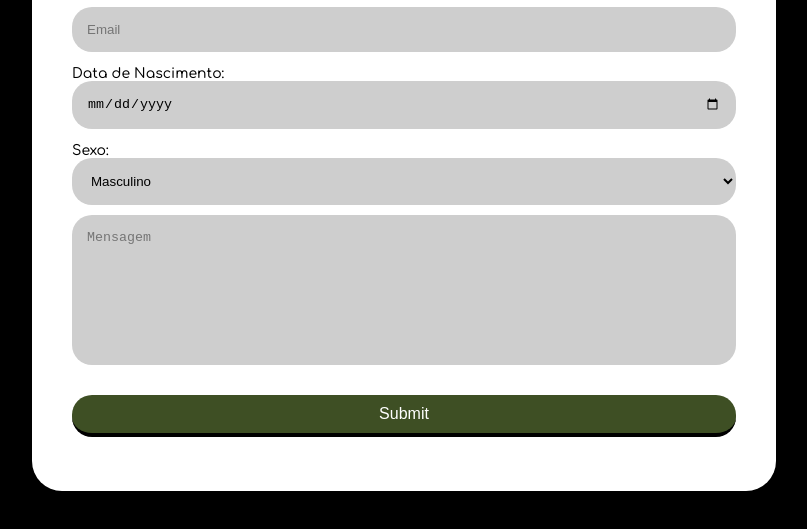
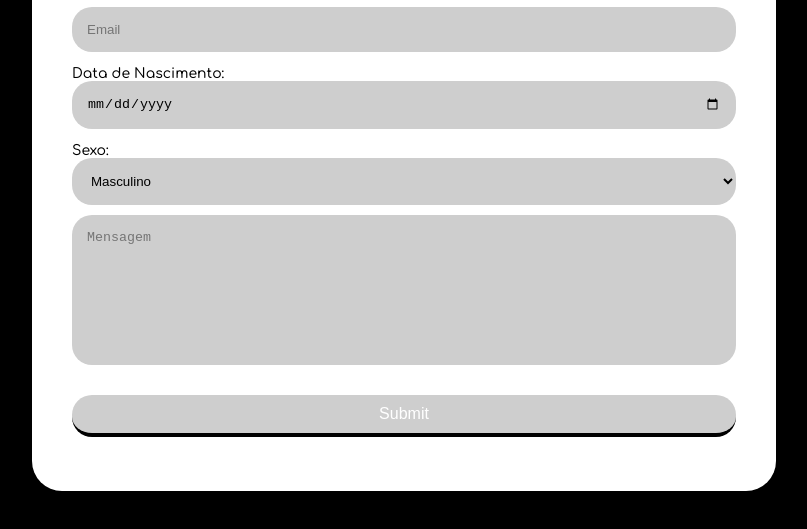
Before and after one commit to augustojar/minha_linha_do_tempo, a plain HTML site: page form.html in a window 1280 px wide. In both pictures the pointer is over the button "Submit". Shown: the part 227-756 px from the top of the page, without its empty margins (236-1043 px from the left). Drawn offline with Linux system fonts and the light colour scheme.

Commit message:
Update form.css

```diff
--- a/css/form.css
+++ b/css/form.css
@@ -71,7 +71,7 @@ button {
 	color: #fff;
 }
 button:hover {
-	background: #3e4f24;
+	background: #cecece;
 }
 @media (min-width: 568px) {
 	form {
```
